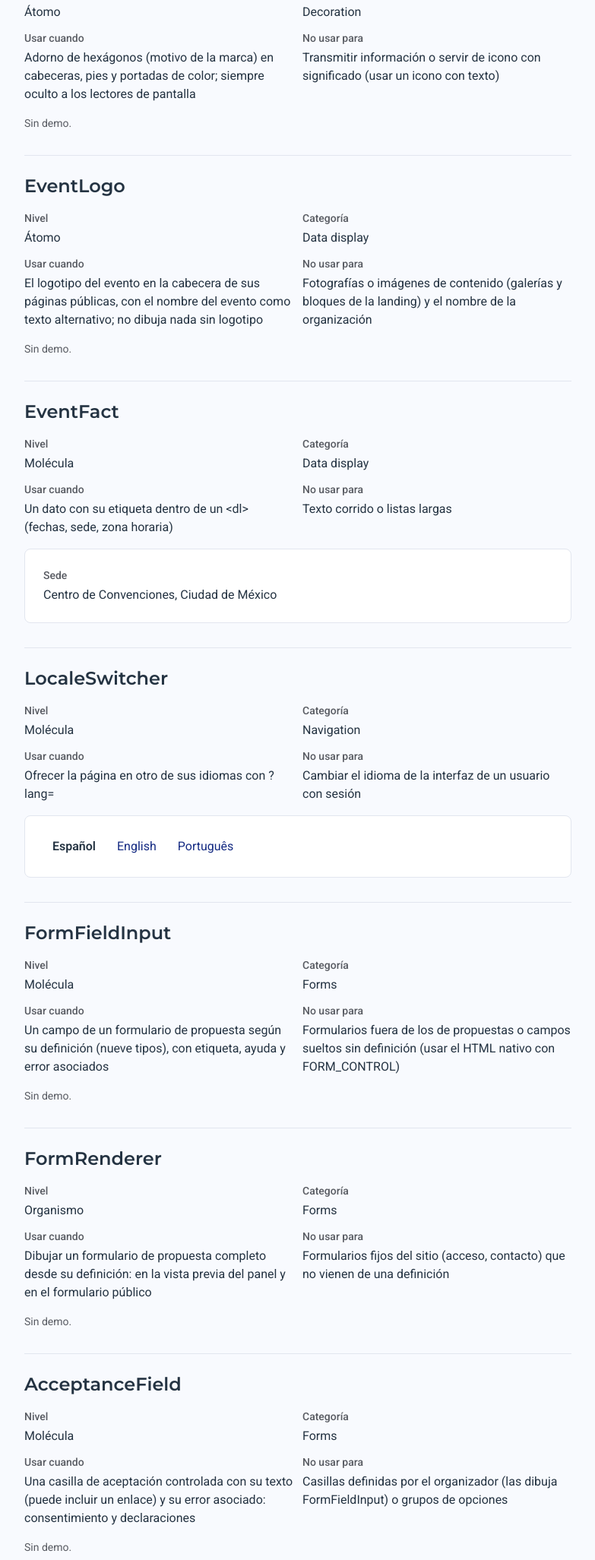
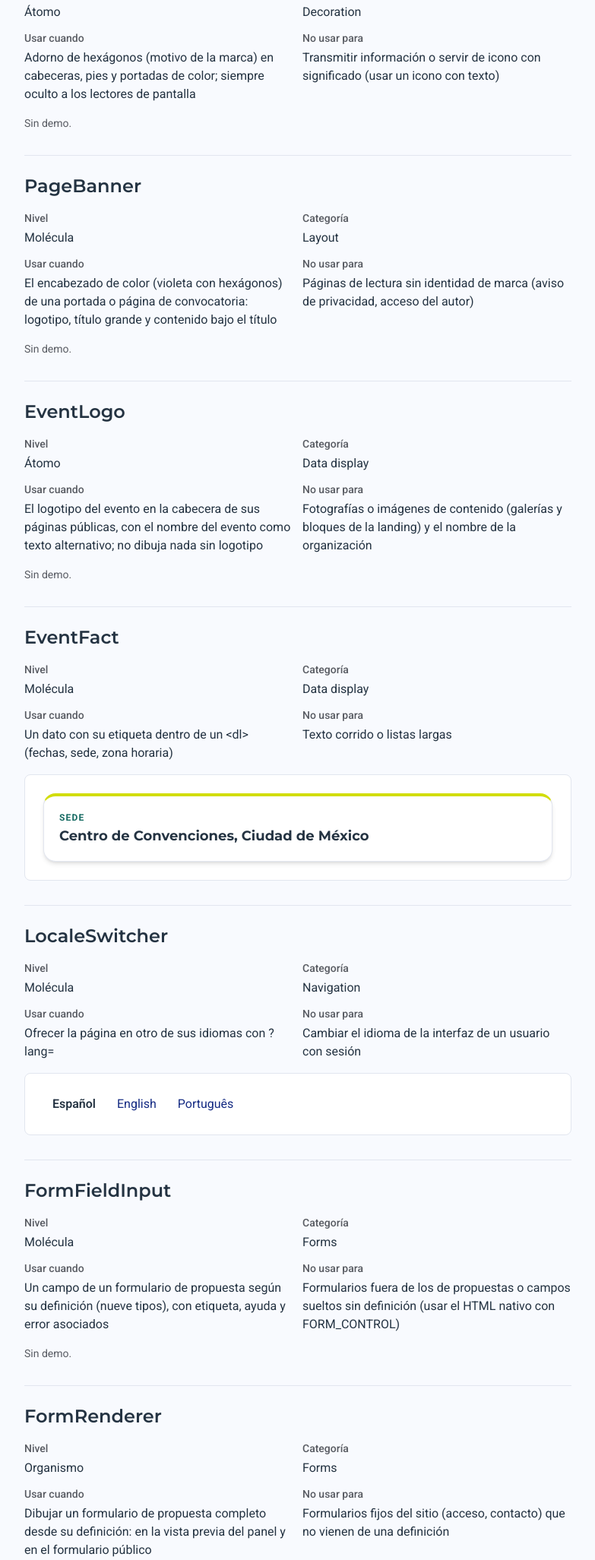
Before and after one commit to SistemasANPR/eventos, a Laravel app: page /components in a window 1280 px wide. Shown: the part 1109-3162 px from the top of the page at 76% size, without its empty margins (248-1031 px from the left). Run offline with Laravel 12, Linux system fonts and the light colour scheme; style sheets or scripts are compiled from the project's sources; parts of the project's set-up code (start-up, migrations or seed data) failed here and were passed over; some libraries are stand-ins or nearby versions.

Commit message:
feat(events): portada violeta, tarjetas y bloques de la landing con el estilo de la marca
PageBanner (encabezado de color), EventFact en tarjeta, portada y bloques
de la landing en cuadricula; pagina del evento en ancho amplio.

Co-Authored-By: Claude Sonnet 5.5 <noreply@anthropic.com>

```diff
--- a/resources/js/catalog/registry.ts
+++ b/resources/js/catalog/registry.ts
@@ -44,6 +44,15 @@ export const registry: CatalogEntry[] = [
         category: 'Decoration',
         useWhen: 'Adorno de hexágonos (motivo de la marca) en cabeceras, pies y portadas de color; siempre oculto a los lectores de pantalla',
         avoidFor: 'Transmitir información o servir de icono con significado (usar un icono con texto)',
+        preview: 'none',
+    },
+    {
+        name: 'PageBanner',
+        path: 'molecules/PageBanner',
+        level: 'molecule',
+        category: 'Layout',
+        useWhen: 'El encabezado de color (violeta con hexágonos) de una portada o página de convocatoria: logotipo, título grande y contenido bajo el título',
+        avoidFor: 'Páginas de lectura sin identidad de marca (aviso de privacidad, acceso del autor)',
         preview: 'none',
     },
     {
--- a/resources/js/components/molecules/CallRegisterButton.tsx
+++ b/resources/js/components/molecules/CallRegisterButton.tsx
@@ -29,7 +29,7 @@ export function CallRegisterButton({ registerUrl, state, t }: CallRegisterButton
             type="button"
             disabled
             aria-disabled="true"
-            className="inline-flex min-h-11 cursor-not-allowed items-center justify-center rounded-md border border-border bg-bg px-6 text-base font-semibold text-text-muted"
+            className="inline-flex min-h-12 cursor-not-allowed items-center justify-center rounded-full border border-border bg-bg px-8 text-base font-extrabold uppercase tracking-wide text-text-muted"
         >
             {t('submit.send_action')}
             <span className="sr-only">{t('landing.register_unavailable', { state: t(`call.state.${state}`) })}</span>
--- a/resources/js/components/molecules/EventFact.tsx
+++ b/resources/js/components/molecules/EventFact.tsx
@@ -5,6 +5,8 @@ import { cn } from '@/lib/utils';
 interface EventFactProps {
     label: string;
     children: ReactNode;
+    /** `card` (por defecto): tarjeta con sombra y filete lima; `plain`: sin caja, para usarlo dentro de otra tarjeta. */
+    variant?: 'card' | 'plain';
     className?: string;
 }
 
@@ -12,11 +14,21 @@ interface EventFactProps {
  * Un dato del evento con su etiqueta (fechas, sede, zona horaria).
  * Usar dentro de un `<dl>`; no para texto corrido.
  */
-export function EventFact({ label, children, className }: EventFactProps) {
+export function EventFact({ label, children, variant = 'card', className }: EventFactProps) {
+    const isCard = variant === 'card';
+
     return (
-        <div className={cn('flex flex-col gap-1', className)}>
-            <dt className="text-sm font-medium text-text-muted">{label}</dt>
-            <dd className="text-base text-text">{children}</dd>
+        <div
+            className={cn(
+                'flex flex-col gap-1',
+                isCard ? 'rounded-2xl border border-border border-t-4 border-t-cta bg-surface p-5 shadow-md' : null,
+                className,
+            )}
+        >
+            <dt className={isCard ? 'text-xs font-bold uppercase tracking-widest text-support' : 'text-sm font-medium text-text-muted'}>
+                {label}
+            </dt>
+            <dd className={isCard ? 'font-display text-lg font-bold leading-snug text-text' : 'text-base text-text'}>{children}</dd>
         </div>
     );
 }
--- /dev/null
+++ b/resources/js/components/molecules/PageBanner.tsx
@@ -0,0 +1,51 @@
+import type { ReactNode } from 'react';
+
+import { EventLogo } from '@/components/atoms/EventLogo';
+import { HexagonPattern } from '@/components/atoms/HexagonPattern';
+import { HERO_PANEL, HERO_TITLE, LOGO_PLATE } from '@/lib/classes';
+import { cn } from '@/lib/utils';
+
+interface PageBannerProps {
+    /** Texto pequeño sobre el título (nombre del evento y de la convocatoria). */
+    eyebrow?: string;
+    /** Título de la página: es el `h1`. */
+    title: string;
+    /** `id` del `h1`, para que la página lo use como `aria-labelledby`. */
+    titleId: string;
+    /** Logotipo del evento y su texto alternativo; sin logotipo no se dibuja nada. */
+    logoUrl?: string | null;
+    logoName?: string;
+    /** Adorno sobre el título (p. ej. `HexagonBadge`). */
+    badge?: ReactNode;
+    /** `center` centra todo el contenido. */
+    align?: 'start' | 'center';
+    /** Contenido bajo el título: estado, descripción, botón de acción. */
+    children?: ReactNode;
+    /** Espacio extra abajo para que las tarjetas siguientes se monten sobre el borde. */
+    hasOverlap?: boolean;
+}
+
+/**
+ * Encabezado de color de las páginas de la convocatoria: bloque violeta con degradado, hexágonos,
+ * logotipo, título grande y un hueco para el estado y la acción principal.
+ * Usar en: convocatoria, formulario de envío y confirmación; no en páginas de lectura o de autor.
+ */
+export function PageBanner({ eyebrow, title, titleId, logoUrl, logoName = '', badge, align = 'start', children, hasOverlap = false }: PageBannerProps) {
+    const isCentered = align === 'center';
+
+    return (
+        <header className={cn(HERO_PANEL, 'px-6 pt-8 sm:px-12 sm:pt-12', hasOverlap ? 'pb-20 sm:pb-24' : 'pb-8 sm:pb-12')}>
+            <HexagonPattern className="absolute -right-12 -top-12 h-56 w-56 text-brand-cyan/50 sm:-right-6 sm:h-80 sm:w-80" />
+            <HexagonPattern className="absolute -bottom-16 left-1/4 h-40 w-40 text-cta/40" />
+            <div className={cn('relative flex flex-col gap-4', isCentered ? 'items-center text-center' : 'items-start')}>
+                {badge}
+                <EventLogo src={logoUrl} name={logoName} className={LOGO_PLATE} />
+                {eyebrow !== undefined && <p className="text-sm font-semibold uppercase tracking-widest text-primary-contrast">{eyebrow}</p>}
+                <h1 id={titleId} className={HERO_TITLE}>
+                    {title}
+                </h1>
+                {children}
+            </div>
+        </header>
+    );
+}
--- a/resources/js/components/organisms/EventHero.tsx
+++ b/resources/js/components/organisms/EventHero.tsx
@@ -1,9 +1,11 @@
 import { TextLink } from '@/components/atoms/TextLink';
 import { EventFact } from '@/components/molecules/EventFact';
 import { LocaleSwitcher } from '@/components/molecules/LocaleSwitcher';
+import { PageBanner } from '@/components/molecules/PageBanner';
 import { useTranslation } from '@/hooks/useTranslation';
-import { FACTS_PANEL, PAGE_TITLE } from '@/lib/classes';
+import { FACTS_PANEL } from '@/lib/classes';
 import { formatEventDates } from '@/lib/date-format';
+import { cn } from '@/lib/utils';
 import type { PublicEvent } from '@/types/event';
 
 interface EventHeroProps {
@@ -13,7 +15,8 @@ interface EventHeroProps {
 }
 
 /**
- * Presentación de un evento: nombre, descripción, fechas en su zona horaria y sede.
+ * Portada de un evento: bloque violeta con el logotipo, el nombre y la descripción, y debajo,
+ * montadas sobre su borde, las tarjetas con fechas en su zona horaria y sede.
  * Usar en: página pública del evento (`pages/Events/Show`).
  */
 export function EventHero({ event, privacyUrl }: EventHeroProps) {
@@ -24,20 +27,17 @@ export function EventHero({ event, privacyUrl }: EventHeroProps) {
 
     return (
         <section aria-labelledby="event-title" className="flex flex-col gap-6">
-            <div className="flex flex-col gap-3">
-                <h1 id="event-title" className={PAGE_TITLE}>
-                    {event.name}
-                </h1>
-                {event.description !== null && (
-                    <p className="max-w-prose text-lg text-text-muted">{event.description}</p>
-                )}
+            <div className="flex flex-col">
+                <PageBanner title={event.name} titleId="event-title" logoUrl={event.logoUrl} logoName={event.name} hasOverlap>
+                    {event.description !== null && <p className="max-w-prose text-lg text-primary-contrast">{event.description}</p>}
+                </PageBanner>
+
+                <dl className={cn(FACTS_PANEL, 'relative -mt-12 px-4 sm:px-8')}>
+                    <EventFact label={t('event.when')}>{dates}</EventFact>
+                    <EventFact label={t('event.where')}>{venue === '' ? t('event.no_venue') : venue}</EventFact>
+                    <EventFact label={t('event.timezone')}>{event.timezone}</EventFact>
+                </dl>
             </div>
-
-            <dl className={FACTS_PANEL}>
-                <EventFact label={t('event.when')}>{dates}</EventFact>
-                <EventFact label={t('event.where')}>{venue === '' ? t('event.no_venue') : venue}</EventFact>
-                <EventFact label={t('event.timezone')}>{event.timezone}</EventFact>
-            </dl>
 
             <div className="flex flex-col gap-2 sm:flex-row sm:flex-wrap sm:items-center sm:gap-6">
                 {privacyUrl !== null && <TextLink href={privacyUrl}>{t('event.privacy_link')}</TextLink>}
--- a/resources/js/components/organisms/LandingRenderer.tsx
+++ b/resources/js/components/organisms/LandingRenderer.tsx
@@ -34,7 +34,7 @@ export function LandingRenderer({ blocks, locale, t, wrapBlock }: LandingRendere
     const mainIndex = mainHeadingIndex(blocks);
 
     return (
-        <div className="flex flex-col gap-8">
+        <div className="flex flex-col gap-10 sm:gap-14">
             {blocks.map((block, index) => {
                 const content = renderBlock(block, index === mainIndex, locale, t);
 
--- a/resources/js/components/organisms/landing/LandingCallsBlock.tsx
+++ b/resources/js/components/organisms/landing/LandingCallsBlock.tsx
@@ -29,7 +29,7 @@ export function LandingCallsBlock({ block, locale, t }: LandingCallsBlockProps)
             {block.calls.length === 0 ? (
                 <p className="text-base text-text-muted">{t('landing.calls_empty')}</p>
             ) : (
-                <ul className="flex flex-col gap-4">
+                <ul className="grid gap-4 lg:grid-cols-2">
                     {block.calls.map((call, index) => (
                         <li key={`${index}-${call.title}`} className={LIST_CARD}>
                             <h3 className={HEADING_MD}>{call.title}</h3>
@@ -38,11 +38,11 @@ export function LandingCallsBlock({ block, locale, t }: LandingCallsBlockProps)
                                 <p className="text-base text-text-muted">{t(`call.state_hint.${call.state}`)}</p>
                             </div>
                             <dl className="grid gap-3 sm:grid-cols-3">
-                                <EventFact label={t('call.type')}>{call.submissionType}</EventFact>
-                                <EventFact label={t('call.opens_at')}>
+                                <EventFact label={t('call.type')} variant="plain">{call.submissionType}</EventFact>
+                                <EventFact label={t('call.opens_at')} variant="plain">
                                     {formatEventInstant(call.opensAt, call.timezone, locale, call.timeFormat)}
                                 </EventFact>
-                                <EventFact label={t('call.closes_at')}>
+                                <EventFact label={t('call.closes_at')} variant="plain">
                                     {formatEventInstant(call.closesAt, call.timezone, locale, call.timeFormat)}
                                 </EventFact>
                             </dl>
--- a/resources/js/components/organisms/landing/LandingColumnsBlock.tsx
+++ b/resources/js/components/organisms/landing/LandingColumnsBlock.tsx
@@ -21,5 +21,5 @@ function ColumnContent({ column }: { column: PublicColumn }) {
         return <RichText html={column.html} />;
     }
 
-    return <img src={column.url} alt={column.alt} loading="lazy" className="w-full rounded-lg border border-border object-cover" />;
+    return <img src={column.url} alt={column.alt} loading="lazy" className="w-full rounded-2xl object-cover shadow-md" />;
 }
--- a/resources/js/components/organisms/landing/LandingGalleryBlock.tsx
+++ b/resources/js/components/organisms/landing/LandingGalleryBlock.tsx
@@ -22,14 +22,14 @@ export function LandingGalleryBlock({ block }: LandingGalleryBlockProps) {
                     {block.title}
                 </h2>
             )}
-            <ul className="grid grid-cols-2 gap-3 sm:grid-cols-3">
+            <ul className="grid grid-cols-2 gap-3 sm:grid-cols-3 lg:grid-cols-4">
                 {block.images.map((image, index) => (
                     <li key={`${index}-${image.url}`}>
                         <img
                             src={image.url}
                             alt={image.alt}
                             loading="lazy"
-                            className="aspect-square w-full rounded-lg border border-border object-cover"
+                            className="aspect-square w-full rounded-2xl object-cover shadow-md"
                         />
                     </li>
                 ))}
--- a/resources/js/components/organisms/landing/LandingHeroBlock.tsx
+++ b/resources/js/components/organisms/landing/LandingHeroBlock.tsx
@@ -1,6 +1,7 @@
 import { useId } from 'react';
 
-import { BUTTON_PRIMARY, FOCUS_RING, PAGE_TITLE } from '@/lib/classes';
+import { HexagonPattern } from '@/components/atoms/HexagonPattern';
+import { BUTTON_PRIMARY, FOCUS_RING, HERO_PANEL, HERO_TITLE, PAGE_TITLE } from '@/lib/classes';
 import { cn } from '@/lib/utils';
 import type { LandingTone, PublicHeroBlock } from '@/types/landing';
 
@@ -12,22 +13,30 @@ interface LandingHeroBlockProps {
 
 const LINK_REL = 'noopener noreferrer nofollow';
 
-const TONE_CLASSES: Record<LandingTone, { panel: string; subtitle: string; button: string }> = {
+/** Anillo de foco sobre el bloque violeta: lima, como en la cabecera (design.md §3.1). */
+const FOCUS_RING_ON_DARK = 'focus-visible:outline-2 focus-visible:outline-offset-2 focus-visible:outline-cta';
+
+const TONE_CLASSES: Record<LandingTone, { panel: string; title: string; subtitle: string; button: string; hexagons: string }> = {
     light: {
-        panel: 'border border-border bg-surface text-text',
+        panel: 'overflow-hidden rounded-3xl border border-border bg-surface text-text shadow-lg',
+        title: PAGE_TITLE,
         subtitle: 'text-text-muted',
         button: cn(BUTTON_PRIMARY, FOCUS_RING),
+        hexagons: 'text-brand/20',
     },
     accent: {
-        panel: 'bg-primary text-primary-contrast',
+        panel: HERO_PANEL,
+        title: HERO_TITLE,
         subtitle: 'text-primary-contrast',
-        button: 'inline-flex min-h-11 items-center justify-center rounded-md bg-accent px-6 text-base font-semibold text-accent-contrast hover:opacity-90 focus-visible:outline-2 focus-visible:outline-offset-2 focus-visible:outline-accent',
+        button: cn(BUTTON_PRIMARY, FOCUS_RING_ON_DARK),
+        hexagons: 'text-brand-cyan/50',
     },
 };
 
 /**
  * Portada de la landing: título, subtítulo, imagen y un botón con enlace `https`. La imagen va
  * encima del texto (no detrás) para que el contraste del texto salga siempre de los tokens.
+ * El tono `accent` es el bloque violeta de la marca; `light`, una tarjeta blanca.
  * Usar en: `LandingRenderer`.
  */
 export function LandingHeroBlock({ block, isMainHeading }: LandingHeroBlockProps) {
@@ -37,17 +46,18 @@ export function LandingHeroBlock({ block, isMainHeading }: LandingHeroBlockProps
     const isCentered = block.align === 'center';
 
     return (
-        <section aria-labelledby={headingId} className={cn('overflow-hidden rounded-lg', tone.panel)}>
+        <section aria-labelledby={headingId} className={tone.panel}>
             {block.imageUrl !== null && (
-                <img src={block.imageUrl} alt={block.imageAlt ?? ''} className="h-48 w-full object-cover sm:h-72" />
+                <img src={block.imageUrl} alt={block.imageAlt ?? ''} className="h-48 w-full object-cover sm:h-80" />
             )}
-            <div className={cn('flex flex-col gap-4 p-6 sm:p-10', isCentered ? 'items-center text-center' : 'items-start')}>
-                <Heading id={headingId} className={cn(PAGE_TITLE, 'text-inherit')}>
+            <div className={cn('relative flex flex-col gap-5 overflow-hidden p-6 sm:p-12', isCentered ? 'items-center text-center' : 'items-start')}>
+                <HexagonPattern className={cn('absolute -right-10 -top-10 h-48 w-48 sm:h-72 sm:w-72', tone.hexagons)} />
+                <Heading id={headingId} className={cn('relative', tone.title)}>
                     {block.title}
                 </Heading>
-                {block.subtitle !== null && <p className={cn('max-w-prose text-lg', tone.subtitle)}>{block.subtitle}</p>}
+                {block.subtitle !== null && <p className={cn('relative max-w-prose text-lg', tone.subtitle)}>{block.subtitle}</p>}
                 {block.button !== null && (
-                    <a href={block.button.url} rel={LINK_REL} className={tone.button}>
+                    <a href={block.button.url} rel={LINK_REL} className={cn('relative', tone.button)}>
                         {block.button.label}
                     </a>
                 )}
--- a/resources/js/components/organisms/landing/LandingTracksBlock.tsx
+++ b/resources/js/components/organisms/landing/LandingTracksBlock.tsx
@@ -1,6 +1,6 @@
 import { useId } from 'react';
 
-import { HEADING_MD, LIST_CARD, SECTION_HEADING } from '@/lib/classes';
+import { FACTS_PANEL, HEADING_MD, LIST_CARD, SECTION_HEADING } from '@/lib/classes';
 import type { Translate } from '@/lib/translate';
 import type { PublicTracksBlock } from '@/types/landing';
 
@@ -21,7 +21,7 @@ export function LandingTracksBlock({ block, t }: LandingTracksBlockProps) {
             {block.tracks.length === 0 ? (
                 <p className="text-base text-text-muted">{t('landing.tracks_empty')}</p>
             ) : (
-                <ul className="grid gap-4 sm:grid-cols-2">
+                <ul className={FACTS_PANEL}>
                     {block.tracks.map((track, index) => (
                         <li key={`${index}-${track.name}`} className={LIST_CARD}>
                             <h3 className={HEADING_MD}>{track.name}</h3>
--- a/resources/js/lib/classes.ts
+++ b/resources/js/lib/classes.ts
@@ -7,8 +7,8 @@
 /** Título principal (h1) de una página pública. */
 export const PAGE_TITLE = 'font-display text-3xl font-extrabold uppercase tracking-wide text-text sm:text-4xl';
 
-/** Panel con los datos de un evento o una convocatoria, en una o dos columnas. */
-export const FACTS_PANEL = 'grid gap-4 rounded-lg border border-border bg-surface p-4 sm:grid-cols-2 sm:p-6';
+/** Cuadrícula de tarjetas con los datos de un evento o una convocatoria: 1 columna en móvil, 2 y 3 después. */
+export const FACTS_PANEL = 'grid gap-4 sm:grid-cols-2 lg:grid-cols-3';
 
 /** Anillo de foco visible sobre fondo claro (design.md §3.1). */
 export const FOCUS_RING = 'focus-visible:outline-2 focus-visible:outline-offset-2 focus-visible:outline-primary';
@@ -38,10 +38,19 @@ export const SECTION_HEADING =
     'relative pb-3 font-display text-2xl font-extrabold uppercase tracking-wide text-text after:absolute after:bottom-0 after:left-0 after:h-1 after:w-14 after:rounded-full after:bg-cta';
 
 /** Tarjeta de un elemento de lista de la landing (convocatoria, eje, pregunta). */
-export const LIST_CARD = 'flex flex-col gap-3 rounded-lg border border-border bg-surface p-4 sm:p-6';
+export const LIST_CARD = 'flex flex-col gap-3 rounded-2xl border border-border border-t-4 border-t-cta bg-surface p-5 shadow-md sm:p-6';
 
 /** Título de nivel intermedio de la landing y su editor (h2 de un panel, h3 de una tarjeta grande). */
 export const HEADING_LG = 'font-display text-xl font-bold text-text';
 
 /** Título de una tarjeta de lista de la landing (h3). */
 export const HEADING_MD = 'font-display text-lg font-bold text-text';
+
+/** Bloque de color de una portada o encabezado: degradado violeta con texto blanco y esquinas grandes. */
+export const HERO_PANEL = 'relative overflow-hidden rounded-3xl bg-linear-to-br from-brand via-brand to-brand-deep text-primary-contrast';
+
+/** Título (h1) sobre un bloque de color: muy grueso, en mayúsculas y con espaciado. */
+export const HERO_TITLE = 'font-display text-3xl font-extrabold uppercase leading-tight tracking-wide text-primary-contrast sm:text-5xl';
+
+/** Placa blanca bajo el logotipo del evento para que se vea sobre cualquier fondo. */
+export const LOGO_PLATE = 'rounded-2xl bg-surface p-3 shadow-lg';
--- a/resources/js/pages/Events/Show.tsx
+++ b/resources/js/pages/Events/Show.tsx
@@ -7,7 +7,7 @@ import { EventHero } from '@/components/organisms/EventHero';
 import { LandingRenderer } from '@/components/organisms/LandingRenderer';
 import { useTranslation } from '@/hooks/useTranslation';
 import { PublicLayout } from '@/layouts/PublicLayout';
-import { PAGE_FOOTER } from '@/lib/classes';
+import { LOGO_PLATE, PAGE_FOOTER } from '@/lib/classes';
 import type { PublicEvent, PublicOrganization } from '@/types/event';
 import type { PublicLanding, PublicLandingBlock, PublicHeroBlock } from '@/types/landing';
 
@@ -32,7 +32,7 @@ export default function Show({ event, organization, privacyUrl, landing = null }
     const title = `${event.name} · ${organization.name}`;
 
     return (
-        <PublicLayout organizationName={organization.name}>
+        <PublicLayout organizationName={organization.name} isWide>
             <Head title={title}>
                 {description !== null && <meta name="description" content={description} />}
                 {landing !== null && <meta property="og:title" content={title} />}
@@ -40,13 +40,10 @@ export default function Show({ event, organization, privacyUrl, landing = null }
                 {hero !== null && hero.imageUrl !== null && <meta property="og:image" content={hero.imageUrl} />}
             </Head>
             {landing === null ? (
-                <div className="flex flex-col gap-6">
-                    <EventLogo src={event.logoUrl} name={event.name} />
-                    <EventHero event={event} privacyUrl={privacyUrl} />
-                </div>
+                <EventHero event={event} privacyUrl={privacyUrl} />
             ) : (
                 <div className="flex flex-col gap-8">
-                    <EventLogo src={event.logoUrl} name={event.name} />
+                    <EventLogo src={event.logoUrl} name={event.name} className={LOGO_PLATE} />
                     <LandingRenderer blocks={landing.blocks} locale={event.locale} t={t} />
                     <div className={PAGE_FOOTER}>
                         {privacyUrl !== null && <TextLink href={privacyUrl}>{t('event.privacy_link')}</TextLink>}
```
